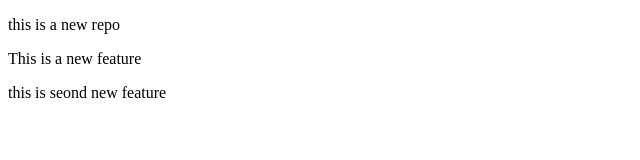
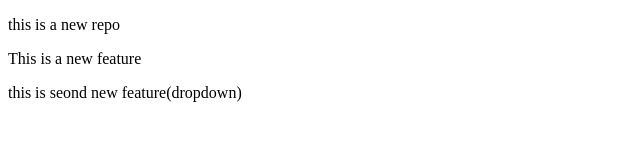
Before and after one commit to S790-sumit/localrepo, a plain HTML site: page index.html in a window 1280 px wide. Shown: the whole page, without its empty margins (0-640 px from the left). Drawn offline with Linux system fonts and the light colour scheme.

Commit message:
add dropdown

```diff
--- a/index.html
+++ b/index.html
@@ -8,6 +8,6 @@
 <body>
 <p>this is a new repo</p>
 <p>This is a new feature</p>
-<p>this is seond new feature</p>
+<p>this is seond new feature(dropdown)</p>
 </body>
 </html>
```
